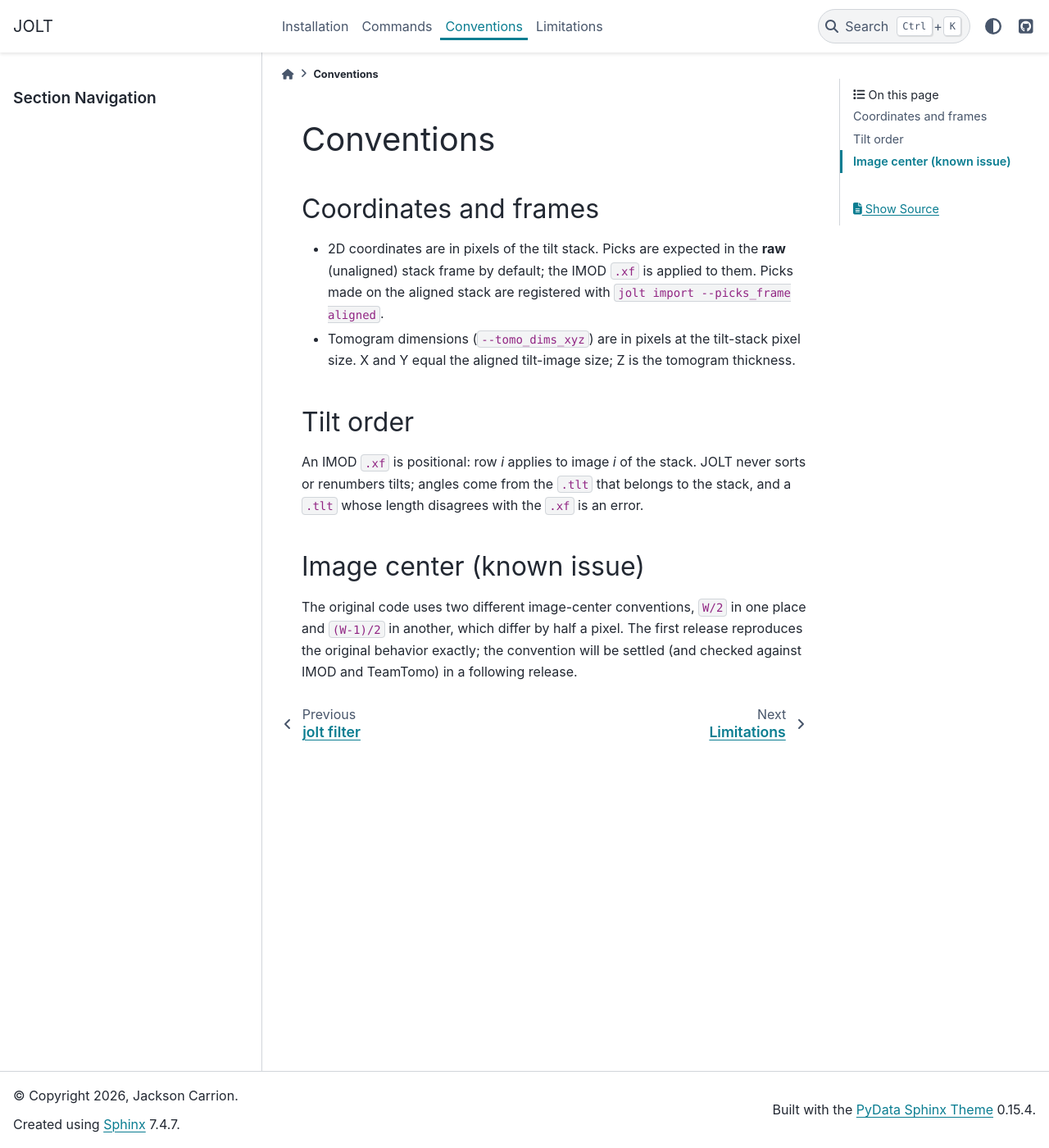
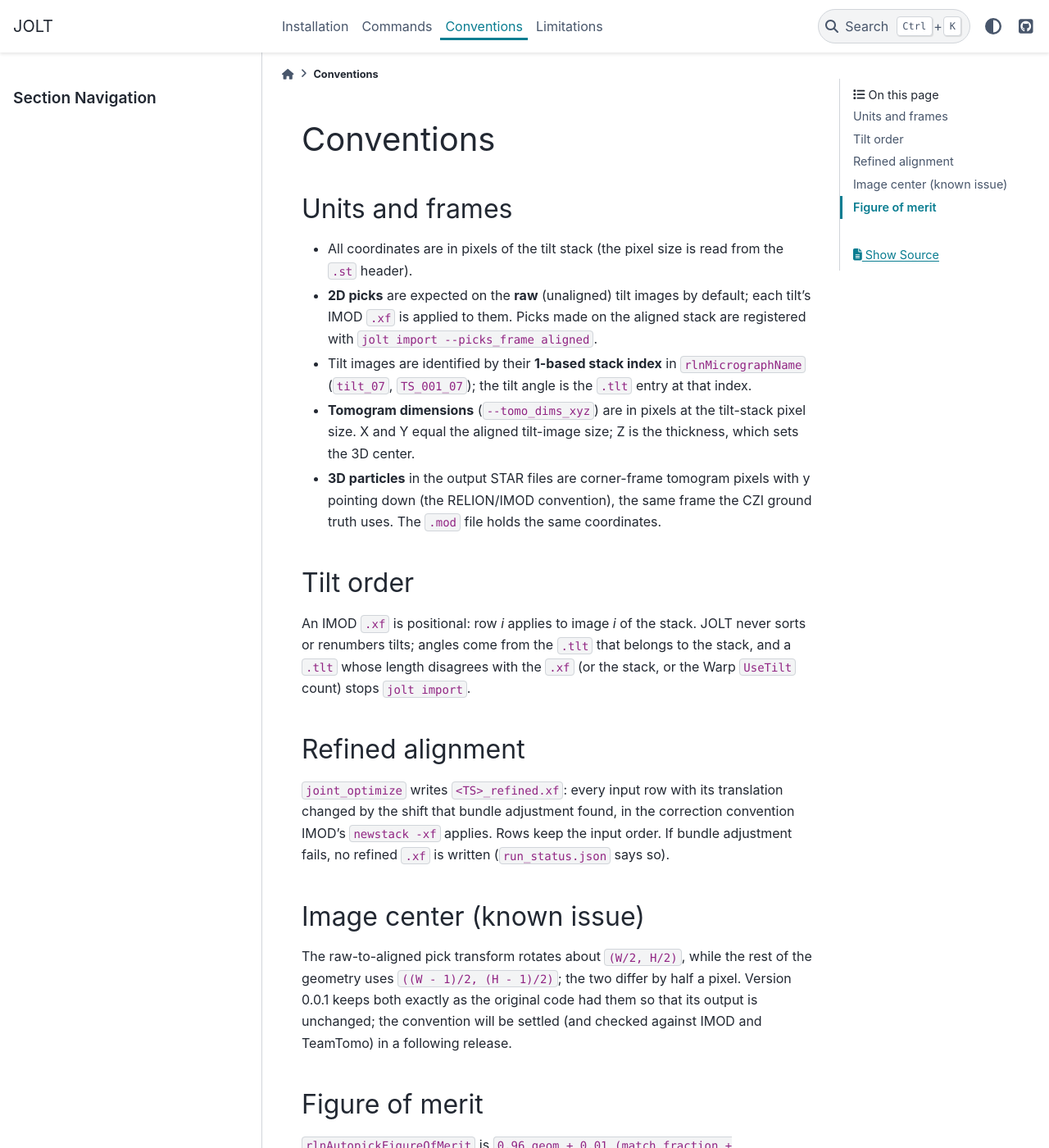
Before and after one commit to jtcarrion/jolt, a Sphinx documentation site: the page built from docs/source/conventions.rst, in a window 1280 px wide and 1400 px high. Shown: the whole window at 82% size. Built offline with Sphinx 7.4.7 and the PyData theme 0.15.4, drawn with Linux system fonts in a browser that asks for light colours; some of the changed text lies outside the part shown.

Commit message:
docs: conventions, limitations, workflow and installation for the ported commands
Co-Authored-By: Claude Opus 5.5 <noreply@anthropic.com>

```diff
--- a/docs/source/conventions.rst
+++ b/docs/source/conventions.rst
@@ -1,25 +1,48 @@
 Conventions
 ===========
 
-Coordinates and frames
-----------------------
+Units and frames
+----------------
 
-* 2D coordinates are in pixels of the tilt stack. Picks are expected in the **raw** (unaligned) stack frame
-  by default; the IMOD ``.xf`` is applied to them. Picks made on the aligned stack are registered with
-  ``jolt import --picks_frame aligned``.
-* Tomogram dimensions (``--tomo_dims_xyz``) are in pixels at the tilt-stack pixel size. X and Y equal the
-  aligned tilt-image size; Z is the tomogram thickness.
+* All coordinates are in pixels of the tilt stack (the pixel size is read from the ``.st`` header).
+* **2D picks** are expected on the **raw** (unaligned) tilt images by default; each tilt's IMOD ``.xf`` is
+  applied to them. Picks made on the aligned stack are registered with ``jolt import --picks_frame aligned``.
+* Tilt images are identified by their **1-based stack index** in ``rlnMicrographName`` (``tilt_07``,
+  ``TS_001_07``); the tilt angle is the ``.tlt`` entry at that index.
+* **Tomogram dimensions** (``--tomo_dims_xyz``) are in pixels at the tilt-stack pixel size. X and Y equal the
+  aligned tilt-image size; Z is the thickness, which sets the 3D center.
+* **3D particles** in the output STAR files are corner-frame tomogram pixels with y pointing down (the
+  RELION/IMOD convention), the same frame the CZI ground truth uses. The ``.mod`` file holds the same
+  coordinates.
 
 Tilt order
 ----------
 
 An IMOD ``.xf`` is positional: row *i* applies to image *i* of the stack. JOLT never sorts or renumbers
 tilts; angles come from the ``.tlt`` that belongs to the stack, and a ``.tlt`` whose length disagrees with
-the ``.xf`` is an error.
+the ``.xf`` (or the stack, or the Warp ``UseTilt`` count) stops ``jolt import``.
+
+Refined alignment
+-----------------
+
+``joint_optimize`` writes ``<TS>_refined.xf``: every input row with its translation changed by the shift that
+bundle adjustment found, in the correction convention IMOD's ``newstack -xf`` applies. Rows keep the input
+order. If bundle adjustment fails, no refined ``.xf`` is written (``run_status.json`` says so).
 
 Image center (known issue)
 --------------------------
 
-The original code uses two different image-center conventions, ``W/2`` in one place and ``(W-1)/2`` in
-another, which differ by half a pixel. The first release reproduces the original behavior exactly; the
-convention will be settled (and checked against IMOD and TeamTomo) in a following release.
+The raw-to-aligned pick transform rotates about ``(W/2, H/2)``, while the rest of the geometry uses
+``((W - 1)/2, (H - 1)/2)``; the two differ by half a pixel. Version 0.0.1 keeps both exactly as the original
+code had them so that its output is unchanged; the convention will be settled (and checked against IMOD and
+TeamTomo) in a following release.
+
+Figure of merit
+---------------
+
+``rlnAutopickFigureOfMerit`` is ``0.96 geom + 0.01 (match_fraction + global_coverage + avg_dist_quality +
+rmse_quality)``, with ``geom = exp(-residual / 6)``. ``rlnJoltDetectorScore`` is the mean 2D detector score of
+the picks matched to the particle (in the 2D picker's own units) and ``rlnJoltResidual`` its reprojection
+residual in pixels. Two details are kept from the original code for identical output in 0.0.1: the residual
+is measured with the input alignment rather than the refined shifts, and the four small benchmark terms
+compare projections that are not mirrored in y.
--- a/versions.txt
+++ b/versions.txt
@@ -1,5 +1,9 @@
 # JOLT release notes
 
 ## Unreleased
+- Port of the original JOLT pipeline: `import`, `finetune`, `detect_2d`, `joint_optimize` and `filter` are
+  implemented. MLESAC initialization, greedy bundle adjustment of particles and per-tilt shifts, the top-5
+  figure of merit with the detector score, residual/border/duplicate selection, refined `.xf` output.
+  Run in the original environment the port reproduces the CZI reference runs exactly.
 - Package skeleton: `jolt` command with `import`, `finetune`, `detect_2d`, `joint_optimize` and `filter`
   (documented, not implemented yet), test case `tests/data/czi_TS_5`, documentation, tests and CI.
```
Also changed, not shown: README.md (+16 -2 lines), docs/source/index.rst (+4 -6 lines), docs/source/limitations.rst (+11 -4 lines).
